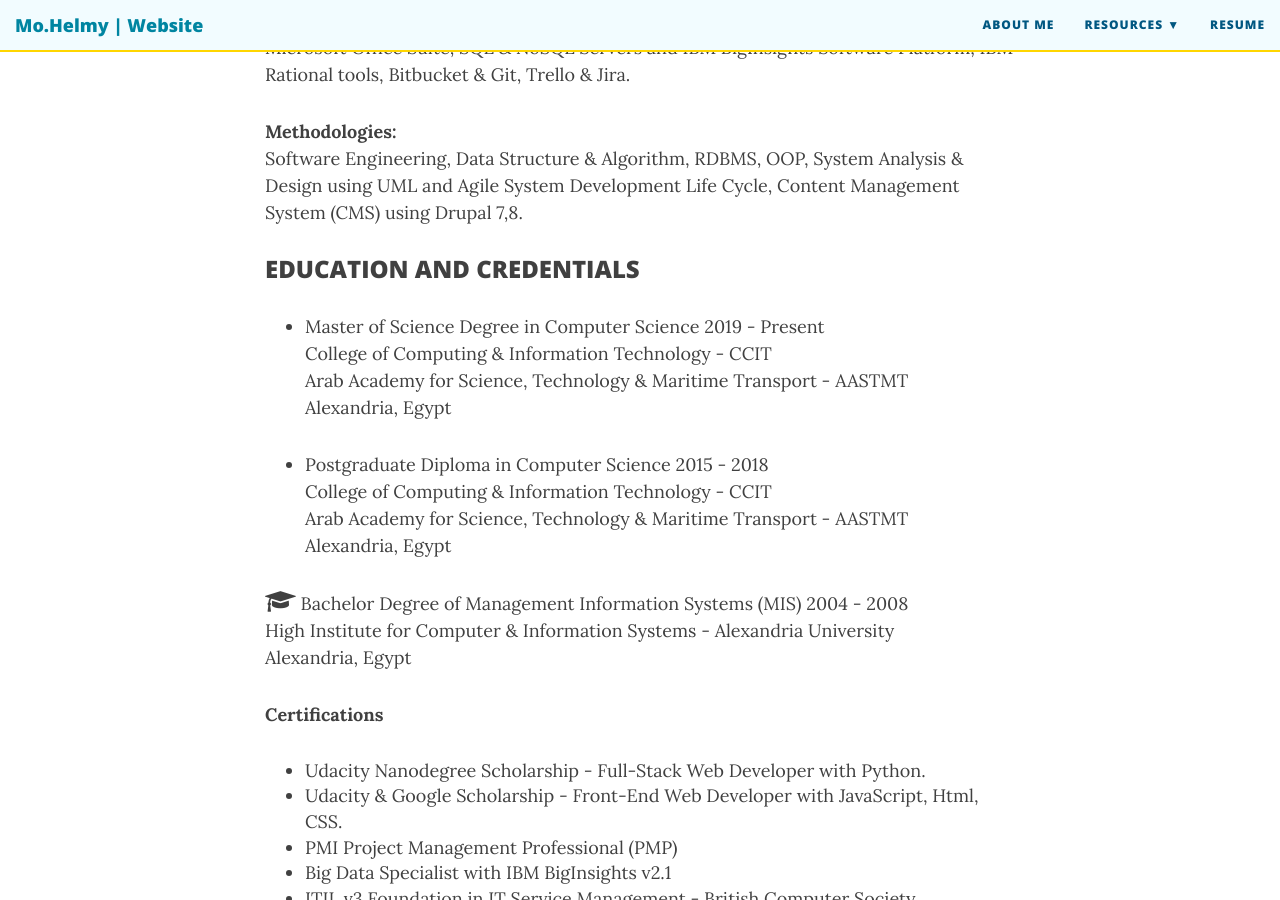
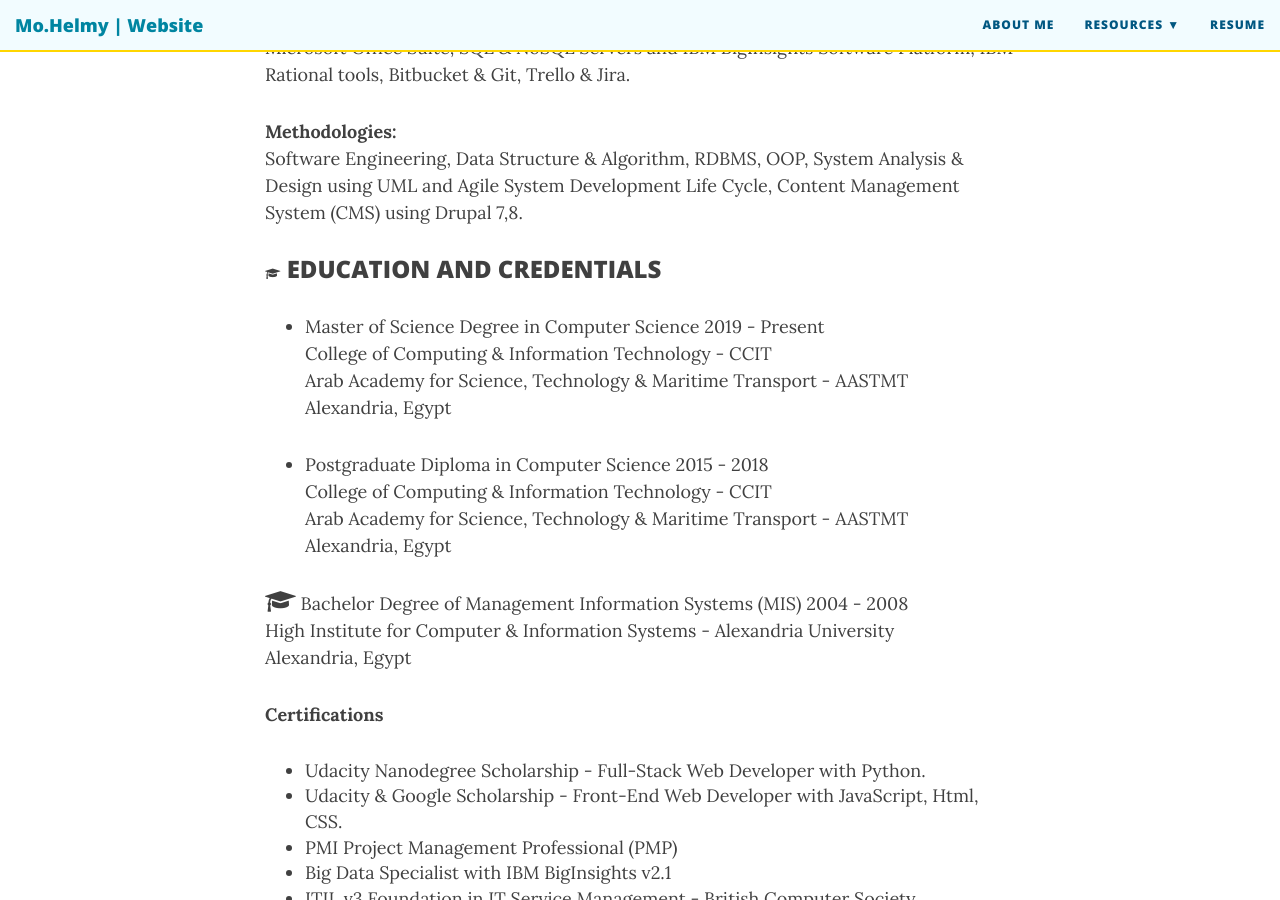
Before and after one commit to M-Helmy/m-helmy.github.io, a Jekyll site: the page built from resume.md, in a window 1280 px wide and 900 px high, scrolled down 853 px. Built offline with Jekyll 4.4.1, drawn with Linux system fonts in a browser that asks for light colours; nearby versions of some CDN libraries.

Commit message:
Update resume.md

```diff
--- a/resume.md
+++ b/resume.md
@@ -24,7 +24,7 @@ Microsoft Office Suite, SQL & NoSQL Servers and IBM BigInsights Software Platfor
 **Methodologies:**<br/>
 Software Engineering, Data Structure & Algorithm, RDBMS, OOP, System Analysis & Design using UML and Agile System Development Life Cycle, Content Management System (CMS) using Drupal 7,8.
 
-### EDUCATION AND CREDENTIALS
+### <i class="fa fa-graduation-cap" style="font-size:12px;"></i> EDUCATION AND CREDENTIALS
 - Master of Science Degree in Computer Science 2019 - Present<br/>
   College of Computing & Information Technology - CCIT<br/>
   Arab Academy for Science, Technology & Maritime Transport - AASTMT<br/>
```
